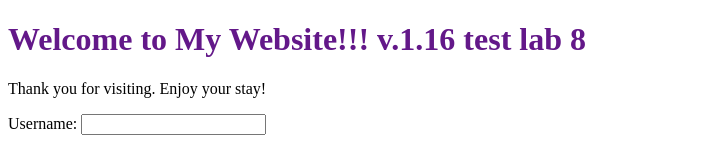
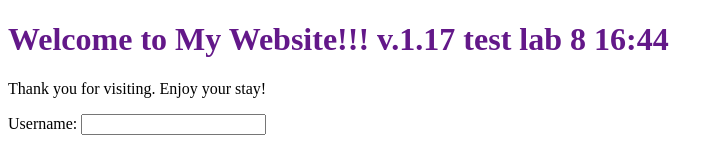
Before and after one commit to hieu-dinh/nodejs-random-color, a website: page public/index.html in a window 1280 px wide. Shown: the top 151 px of the page, without its empty margins (0-724 px from the left). Drawn offline with Linux system fonts and the light colour scheme.

Commit message:
test lab 8 16:44

```diff
--- a/public/index.html
+++ b/public/index.html
@@ -7,7 +7,7 @@
 </head>
 
 <body>
-    <h1 id="welcome" style="color: #631889;">Welcome to My Website!!! v.1.16 test lab 8</h1>
+    <h1 id="welcome" style="color: #631889;">Welcome to My Website!!! v.1.17 test lab 8 16:44</h1>
     <p>Thank you for visiting. Enjoy your stay!</p>
 
     <form action="/api/login" method="POST">
```
Also changed, not shown: 1 other file.
